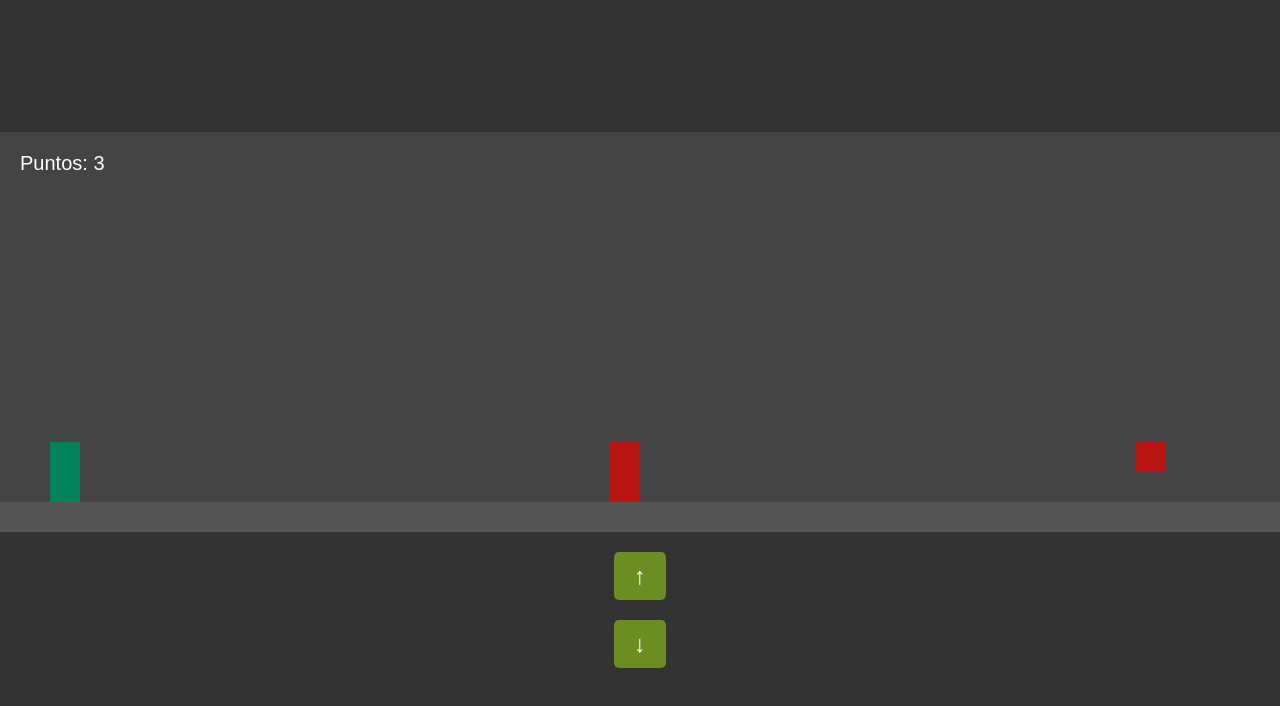
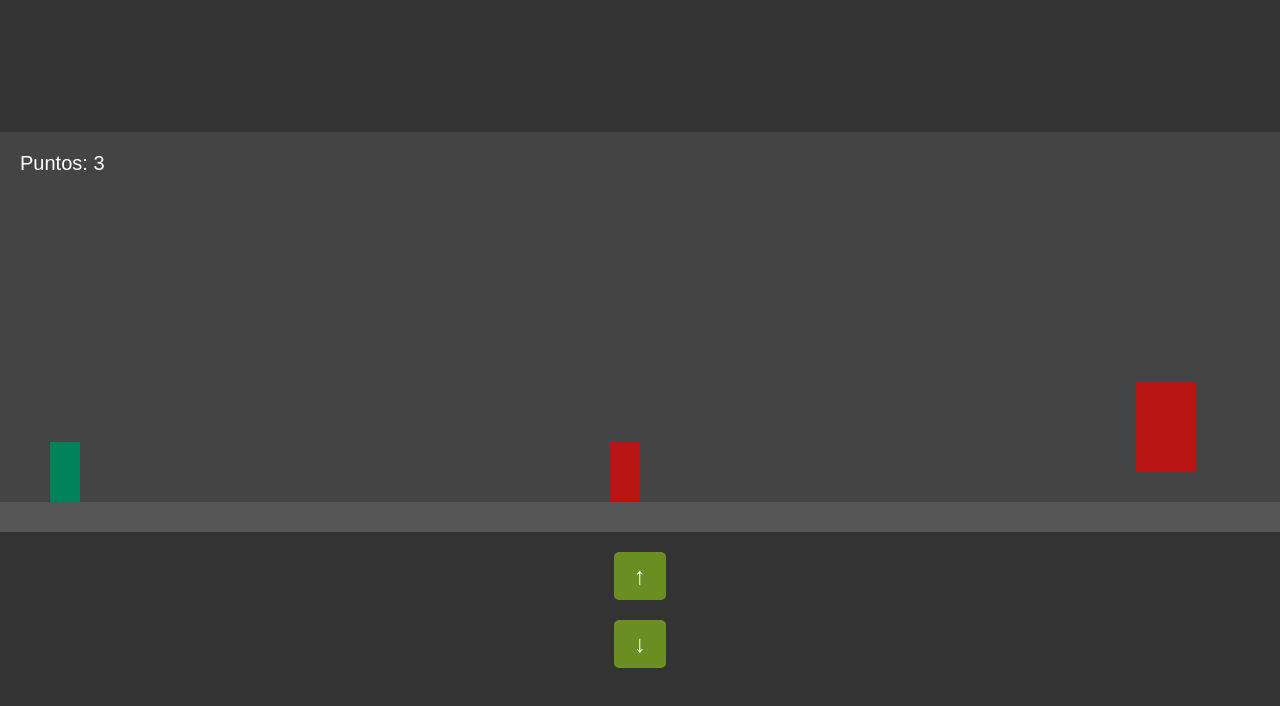
Before and after one commit to wilkcraft/dinosaurio, a plain HTML site: page index.html in a window 1280 px wide. Drawn offline with Linux system fonts and the light colour scheme.

Commit message:
Update index.html
añadido upWideObstacle

```diff
--- a/index.html
+++ b/index.html
@@ -57,10 +57,16 @@
             height: 30px;
         }
 
-        .halfLargeObstacle {
+        .upObstacle {
             width: 30px;
-            height: 30px;
-            bottom: 60px; /* Positioned 30px above the ground */
+            height: 90px;
+            bottom: 60px;
+        }
+
+        .upWideObstacle {
+            width: 60px;
+            height: 90px;
+            bottom: 60px;
         }
 
         #ground {
@@ -84,6 +90,7 @@
             border-radius: 10px;
             text-align: center;
             color: #fff;
+            z-index: 1000; /* Añadido z-index */
         }
 
         #restartButton, #jumpButton, #resizeButton {
@@ -179,12 +186,14 @@
             let obstacle = document.createElement('div');
             obstacle.classList.add('obstacle');
             let randomType = Math.random();
-            if (randomType > 0.75) {
+            if (randomType > 0.8) {
                 obstacle.classList.add('largeObstacle');
-            } else if (randomType > 0.5) {
+            } else if (randomType > 0.6) {
                 obstacle.classList.add('wideObstacle');
-            } else if (randomType > 0.25) {
-                obstacle.classList.add('halfLargeObstacle');
+            } else if (randomType > 0.4) {
+                obstacle.classList.add('upObstacle');
+            } else {
+                obstacle.classList.add('upWideObstacle');
             }
             obstacle.style.left = '100vw';
             gameContainer.appendChild(obstacle);
@@ -215,7 +224,7 @@
                     rectPersonaje.right > rectObstaculo.left &&
                     rectPersonaje.top < rectObstaculo.bottom &&
                     rectPersonaje.bottom > rectObstaculo.top &&
-                    !(obstaculo.classList.contains('halfLargeObstacle') && isDinoResized && rectPersonaje.bottom <= rectObstaculo.top)
+                    !(obstaculo.classList.contains('upObstacle') && isDinoResized && rectPersonaje.bottom <= rectObstaculo.top)
                 ) {
                     endGame();
                 }
```
